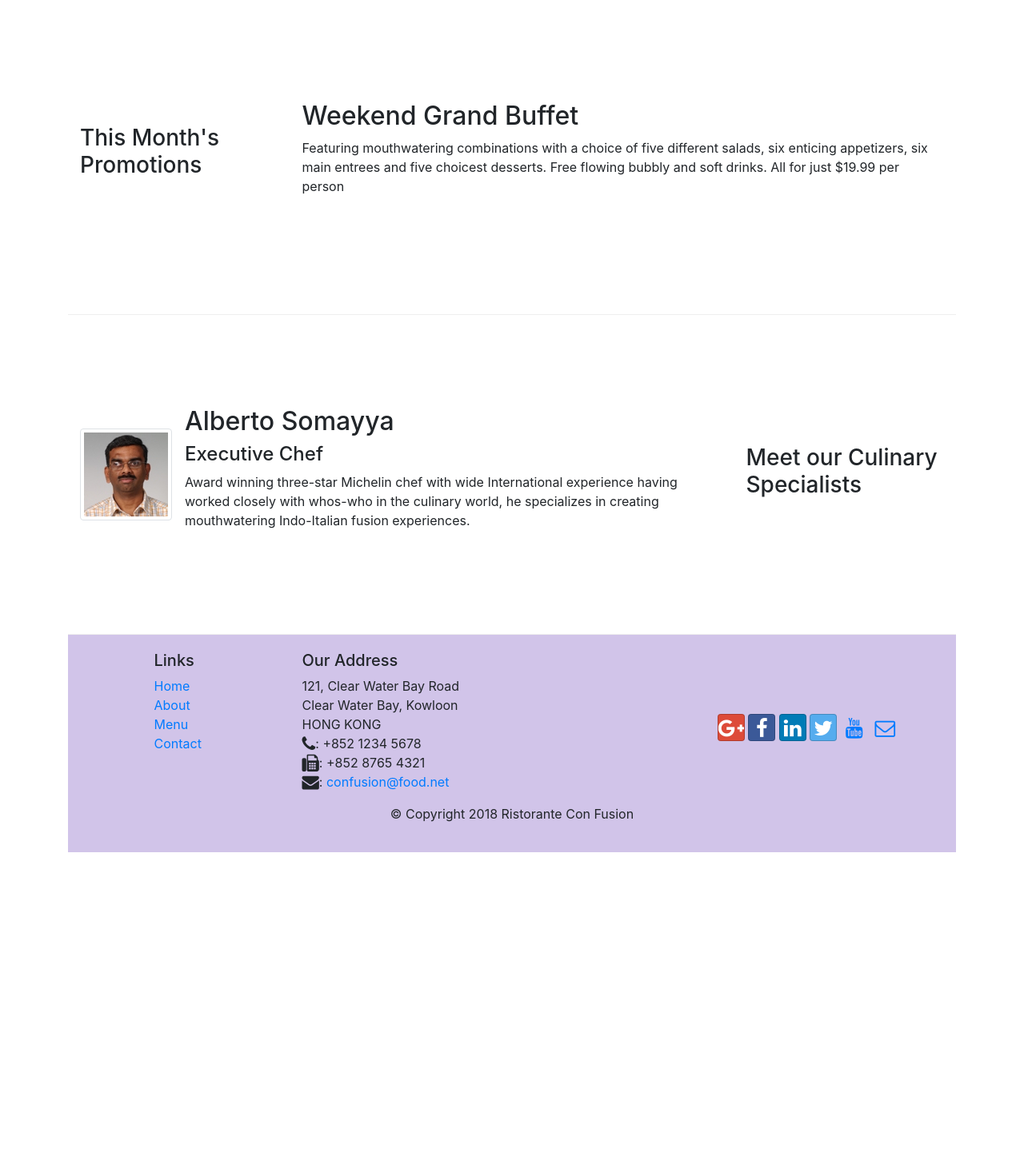
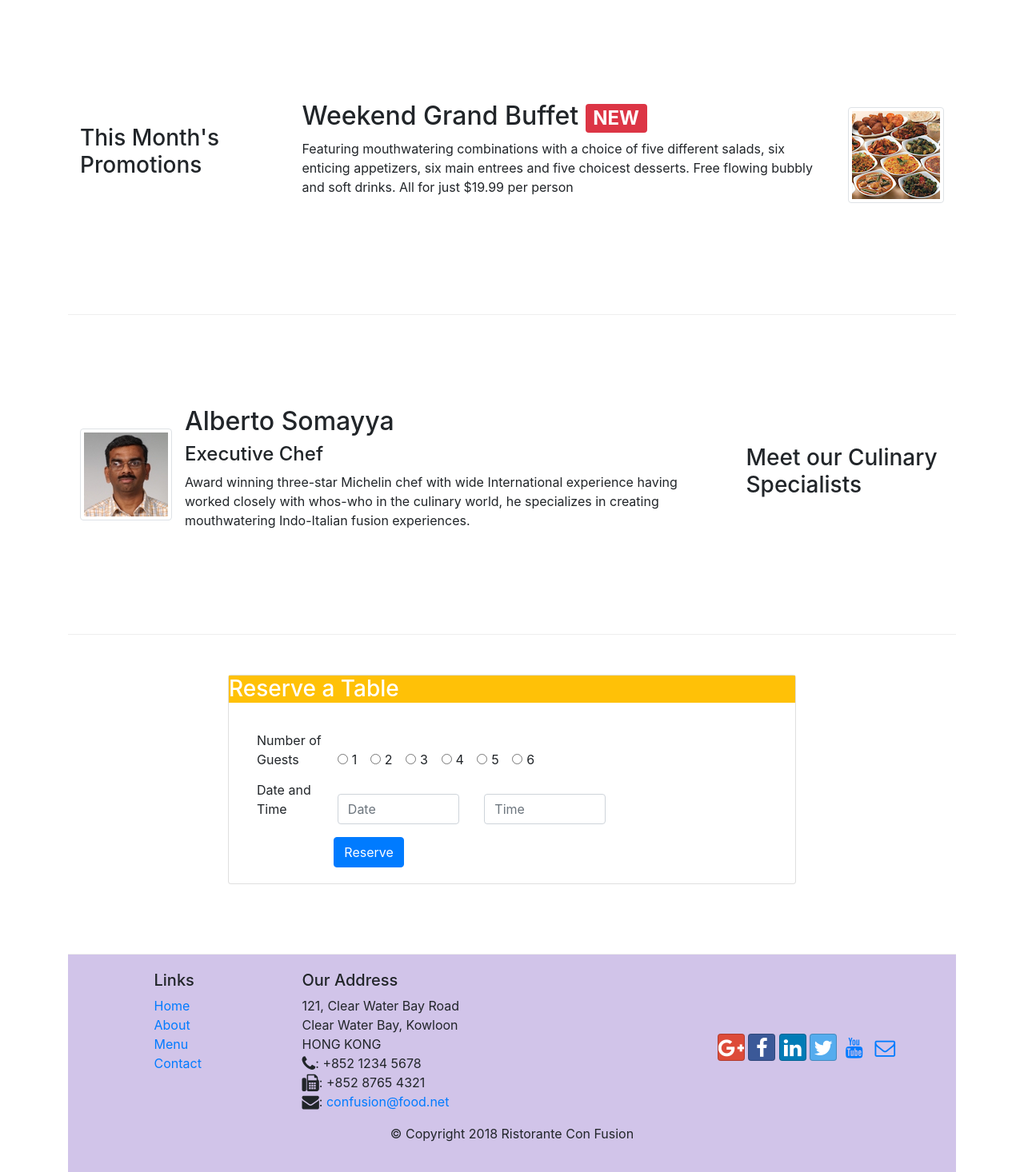
Before and after one commit to chetansolanki89/bootstrap4, a website: page index.html in a window 1280 px wide. Shown: the part 740-2206 px from the top of the page at 80% size. Before the commit the page ends 1806 px from the top, so only its background shows below. Drawn offline with nearby package versions, Linux system fonts and the light colour scheme.

Commit message:
Assignment-2

```diff
--- a/index.html
+++ b/index.html
@@ -37,12 +37,17 @@
     <header class="jumbotron">
         <div class="container">
             <div class="row row-header">
-                <div class="col-12 col-sm-6">
+                <div class="col-sm-6">
                     <h1>Ristorante con Fusion</h1>
                     <p>We take inspiration from the World's best cuisines, and create a unique fusion experience. Our lipsmacking creations will tickle your culinary senses!</p>
                 </div>
-                <div class="col-12 col-sm align-self-center">
+                <div class="col-sm-3 align-self-center">
                     <img src="img/logo.png" class="img-fluid">
+                </div>
+                <div class="col-sm-3 align-self-center">
+
+                    <a href="#reserve" class="btn btn-block btn-sm btn-warning">Reserve</a>
+
                 </div>
             </div>
         </div>
@@ -68,12 +73,18 @@
 
 
         <div class="row row-content align-items-center">
-            <div class="col-12 col-sm-4 col-md-3">
+            <div class="col-12 col-sm-4 order-sm-first col-md-3">
                 <h3>This Month's Promotions</h3>
             </div>
-            <div class="col col-sm col-md">
-                <h2>Weekend Grand Buffet</h2>
-                <p>Featuring mouthwatering combinations with a choice of five different salads, six enticing appetizers, six main entrees and five choicest desserts. Free flowing bubbly and soft drinks. All for just $19.99 per person </p>
+            <div class="col col-sm order-sm-last col-md">
+                <div class="media">
+                    <div class="media-body">
+                        <h2>Weekend Grand Buffet <span class="badge badge-danger">NEW</span></h2>
+                        <p class="d-none d-sm-block">Featuring mouthwatering combinations with a choice of five different salads, six enticing appetizers, six main entrees and five choicest desserts. Free flowing bubbly and soft drinks. All for just $19.99 per person </p>
+                    </div>
+                    <img class="d-flex ml-3 img-thumbnail align-self-center"
+                        src="img/buffet.png" alt="buffer">
+                </div>
             </div>
         </div>
 
@@ -88,11 +99,85 @@
                     <div class="media-body">
                         <h2 class="mt-0">Alberto Somayya</h2>
                         <h4>Executive Chef</h4>
-                        <p class="d-none d-sm-block">Award winning three-star Michelin chef with wide International experience having worked closely with whos-who in the culinary world, he specializes in creating mouthwatering Indo-Italian fusion experiences. </p>
+                        <p class="d-none d-sm-block">Award winning three-star Michelin chef with wide
+                            International experience having worked closely with whos-who in the culinary world,
+                            he specializes in creating mouthwatering Indo-Italian fusion experiences. </p>
                     </div>
             </div>
         </div>
     </div>
+
+        <div class="row row-content">
+            <div class="mx-auto col-sm-8">
+
+                <div class="card">
+                    <h3 class="class-header bg-warning text-white">Reserve a Table</h3>
+                    <div class="card-body">
+                        <form id="reserve">
+                            <div class="form-group-row">
+                                <label for="guests" class="col-sm-2 col-form-label">Number of Guests</label>
+                                <div class="form-group-row form-check-inline">
+                                    <label class="form-check-label" for="radio1">
+                                      <input type="radio" class="form-check-input" id="radio1" name="guestradio" value="1">1
+                                    </label>
+                                </div>
+                                <div class="form-group-row form-check-inline">
+                                    <label class="form-check-label" for="radio1">
+                                      <input type="radio" class="form-check-input" id="radio1" name="guestradio" value="2">2
+                                    </label>
+                                </div>
+                                <div class="form-group-row form-check-inline">
+                                    <label class="form-check-label" for="radio1">
+                                      <input type="radio" class="form-check-input" id="radio1" name="guestradio" value="3">3
+                                    </label>
+                                </div>
+                                <div class="form-group-row form-check-inline">
+                                    <label class="form-check-label" for="radio1">
+                                      <input type="radio" class="form-check-input" id="radio1" name="guestradio" value="4">4
+                                    </label>
+                                </div>
+                                <div class="form-group-row form-check-inline">
+                                    <label class="form-check-label" for="radio1">
+                                      <input type="radio" class="form-check-input" id="radio1" name="guestradio" value="5">5
+                                    </label>
+                                </div>
+                                <div class="form-group-row form-check-inline">
+                                    <label class="form-check-label" for="radio1">
+                                      <input type="radio" class="form-check-input" id="radio1" name="guestradio" value="6">6
+                                    </label>
+                                </div>
+
+
+                            </div>
+
+                            <div class="form-group-row">
+
+                                <label for="datetime" class="col-sm-2 col-form-label">Date and Time</label>
+                                <div class="form-check-inline col-sm-3">
+                                    <input type="text" class="form-control" id="date" name="date" placeholder="Date">
+                                </div>
+                                <div class="form-check-inline col-sm-3">
+                                    <input type="text" class="form-control" id="time" name="time" placeholder="Time">
+                                </div>
+                            </div>
+
+                            <div class="form-group-row">
+                                <div class="offset-md-2">
+                                    <button type="submit" class="btn btn-primary mt-3">
+                                       Reserve
+                                    </button>
+                                </div>
+                            </div>
+
+
+                        </form>
+                    </div>
+                </div>
+
+            </div>
+        </div>
+
+
 
     <footer class="footer">
         <div class="container">
```
Also changed, not shown: aboutus.html (+1 -1 lines).
